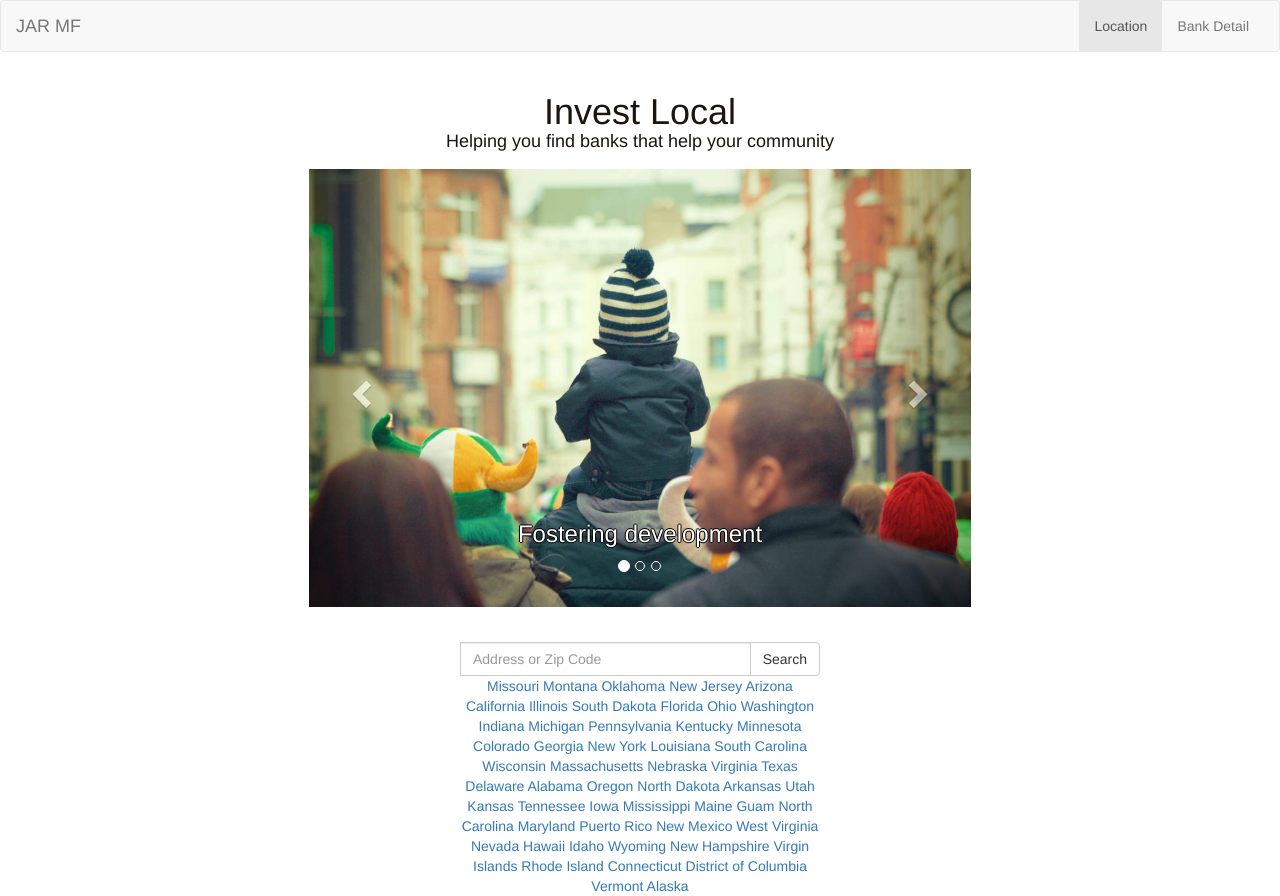
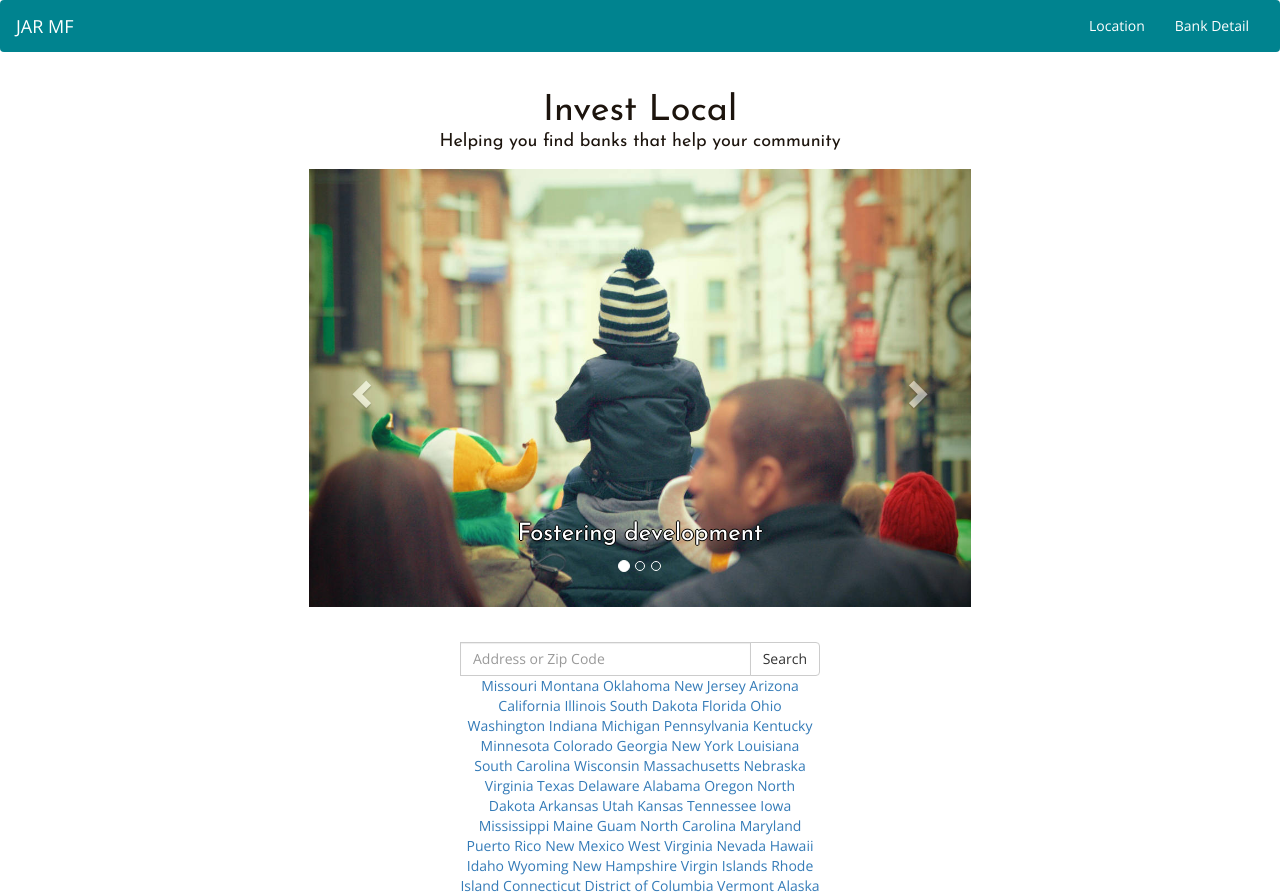
Before and after one commit to andrewmusicant/final_project, a Django app: page / in a window 1280 px wide. Run offline with Django 3.2, Linux system fonts and the light colour scheme; data comes from the database, SQL or seed files in the repository; some libraries are stand-ins or nearby versions.

Commit message:
add color to nav bar

```diff
--- a/lending_app/static/css/style.css
+++ b/lending_app/static/css/style.css
@@ -60,10 +60,32 @@ Typography
   margin-bottom: 1em;
 }
 
+body {
+  font-family: 'Open Sans', sans-serif;
+}
+
+h1, h2, h3, h4, h5, h6 {
+  font-family: 'Josefin Sans', sans-serif;
+}
+
+
+
 /**********************
 Color
 **********************/
 
+.navbar {
+    color: #FFF;
+    background-color:  #00838F;
+}
+
+a.navbar-brand {
+    color: #fff;
+}
+
+.navbar-nav>li>a {
+    color: #fff;
+}
 
 .title-text {
   color: #1C140D;
--- a/lending_app/templates/base.html
+++ b/lending_app/templates/base.html
@@ -5,11 +5,12 @@
     <meta charset="utf-8">
     <title>Invest Local</title>
     <link href="https://maxcdn.bootstrapcdn.com/bootstrap/3.3.7/css/bootstrap.min.css" rel="stylesheet">
+    <link href="https://fonts.googleapis.com/css?family=Josefin+Sans|Open+Sans" rel="stylesheet">
     <link href="{% static 'css/style.css' %}" rel="stylesheet">
     <meta name="viewport" content="width=device-width, initial-scale=1">
   </head>
   <body>
-    <nav class="navbar navbar-default">
+    <nav class="navbar">
   <div class="container-fluid">
     <!-- Brand and toggle get grouped for better mobile display -->
     <div class="navbar-header">
```
